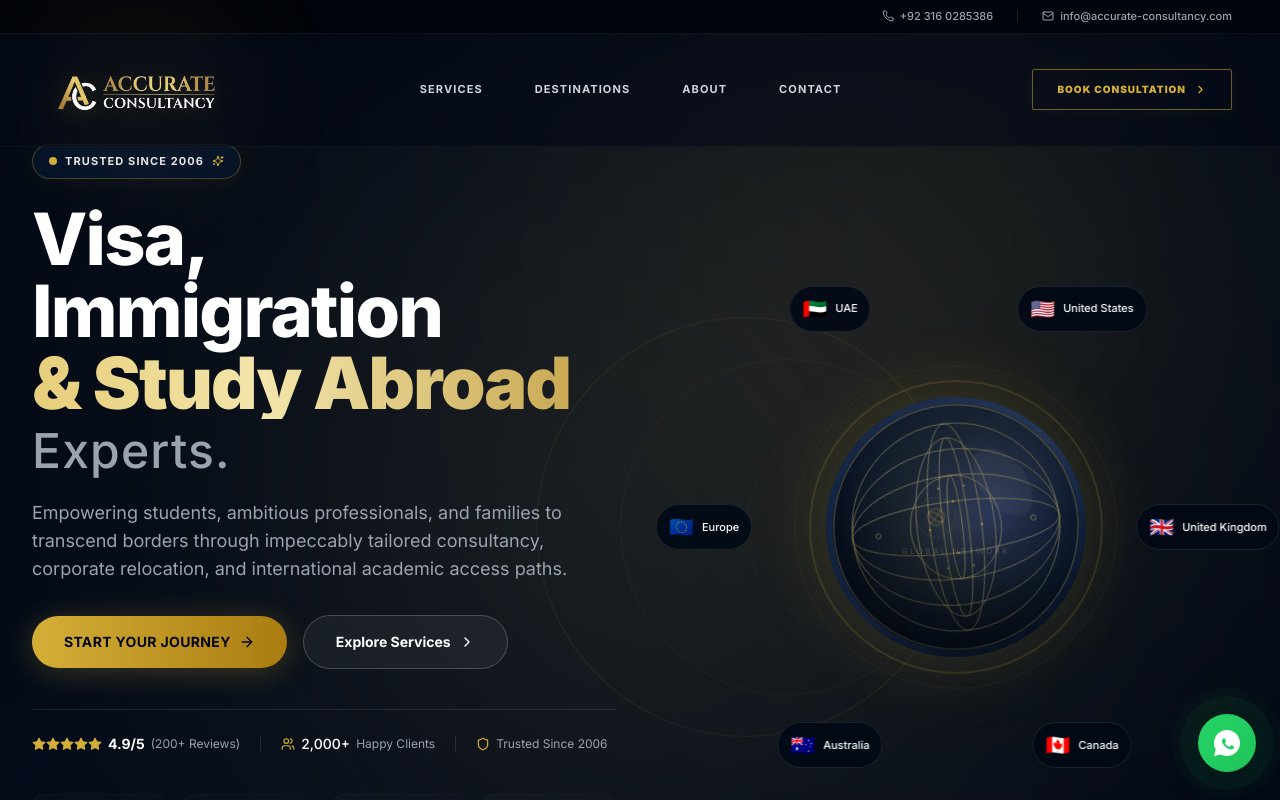
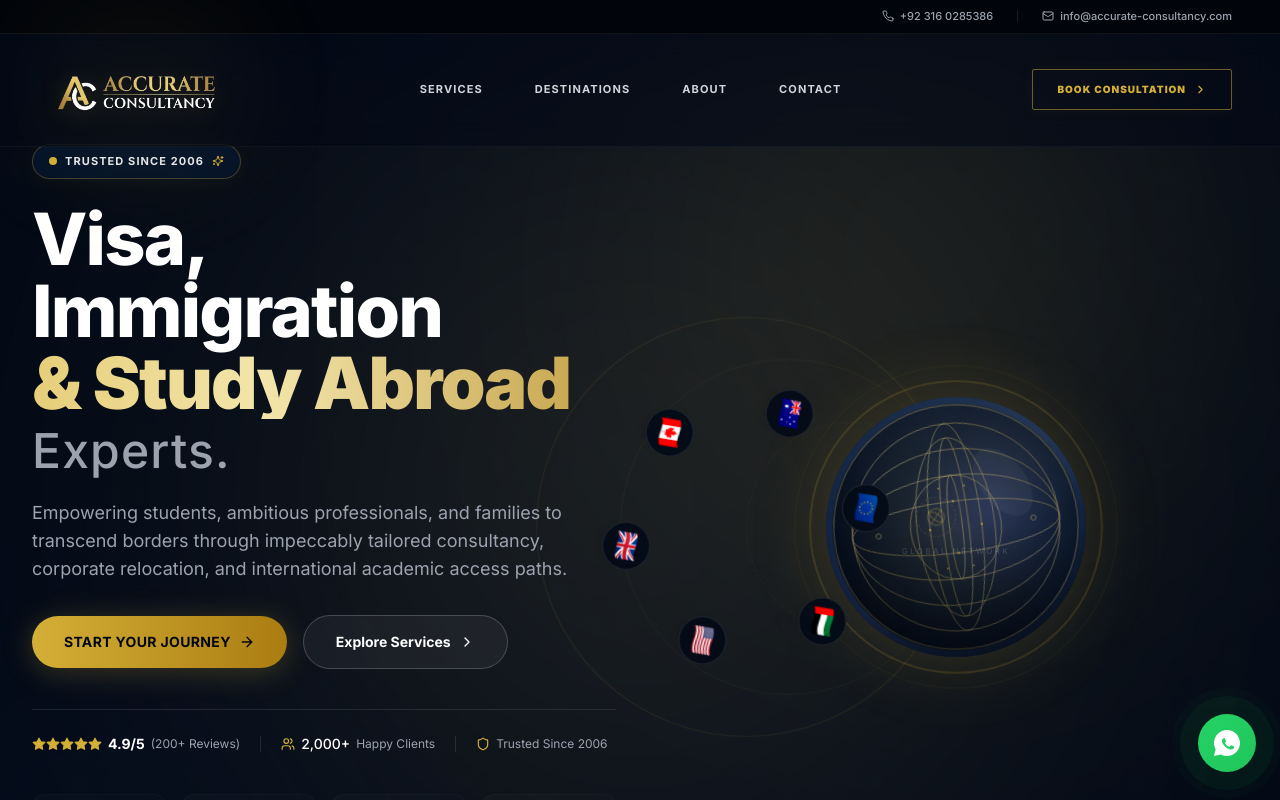
Before and after one commit to imran1001/Accurate-ConsultancyV3, a React (Vite) app: page / in a window 1280 px wide. Shown: the top 800 px of the page. Built offline with nearby package versions, Linux system fonts and the light colour scheme.

Commit message:
Refactor destination data and update comments

```diff
--- a/src/components/Hero.jsx
+++ b/src/components/Hero.jsx
@@ -24,14 +24,14 @@ const useCounter = (end, duration = 2000, start = 0) => {
   return count;
 };
 
-// Destination data for floating cards
+// Destination data – only flag and name (for tooltip)
 const destinations = [
-  { flag: '🇺🇸', name: 'United States', color: '#FF6B6B' },
-  { flag: '🇬🇧', name: 'United Kingdom', color: '#4ECDC4' },
-  { flag: '🇨🇦', name: 'Canada', color: '#FFD93D' },
-  { flag: '🇦🇺', name: 'Australia', color: '#6BCB77' },
-  { flag: '🇪🇺', name: 'Europe', color: '#4D96FF' },
-  { flag: '🇦🇪', name: 'UAE', color: '#FF6B6B' },
+  { flag: '🇺🇸', name: 'United States' },
+  { flag: '🇬🇧', name: 'United Kingdom' },
+  { flag: '🇨🇦', name: 'Canada' },
+  { flag: '🇦🇺', name: 'Australia' },
+  { flag: '🇪🇺', name: 'Europe' },
+  { flag: '🇦🇪', name: 'UAE' },
 ];
 
 // Enhanced Globe SVG with gold wireframe
@@ -226,13 +226,12 @@ const Hero = () => {
           </div>
         </div>
 
-        {/* ===== RIGHT CONTENT COLUMN – Dynamic Globe + Cards ===== */}
+        {/* ===== RIGHT COLUMN – ROTATING GLOBE WITH FLAGS ===== */}
         <div className="w-full lg:col-span-6 flex flex-col items-center justify-center relative py-6 lg:py-8 z-10">
 
-          {/* Globe Container – slightly smaller */}
           <div className="relative w-full max-w-[420px] aspect-square flex items-center justify-center">
 
-            {/* Rotating decorative rings */}
+            {/* Decorative rings */}
             <div className="absolute inset-0 rounded-full border border-[#D4AF37]/10 pointer-events-none animate-spin-slow" style={{ animationDuration: '50s' }} />
             <div className="absolute inset-[10%] rounded-full border border-[#D4AF37]/5 pointer-events-none animate-spin-slow" style={{ animationDuration: '30s', animationDirection: 'reverse' }} />
             <div className="absolute inset-[25%] rounded-full border border-dashed border-[#D4AF37]/5 pointer-events-none animate-spin-slow" style={{ animationDuration: '20s' }} />
@@ -246,51 +245,50 @@ const Hero = () => {
                 <div className="absolute inset-0 animate-spin-globe" style={{ animationDuration: '30s' }}>
                   <GlobeWireframe />
                 </div>
-                {/* Depth overlay */}
                 <div className="absolute inset-0 pointer-events-none bg-gradient-to-t from-black/40 via-transparent to-white/5" />
                 <div className="absolute w-16 h-16 rounded-full bg-[#D4AF37]/10 blur-2xl top-8 right-8 animate-pulse" />
                 <div className="absolute w-10 h-10 rounded-full bg-[#D4AF37]/5 blur-xl bottom-8 left-8 animate-pulse" style={{ animationDelay: '1.5s' }} />
               </div>
             </div>
 
-            {/* Floating destination cards – closer and larger */}
+            {/* ===== ROTATING FLAGS ===== */}
             <div className="absolute inset-0 pointer-events-none">
+              <div
+                className="absolute inset-0 animate-spin-slow"
+                style={{ animationDuration: '25s' }}
+              >
                 {destinations.map((dest, i) => {
-                // Reduced radius to bring cards closer (was 78 → now 60)
-                const radius = 60;
-                const angle = (i / destinations.length) * 360 - 60;
-                const x = 50 + radius * Math.cos((angle * Math.PI) / 180);
-                const y = 50 + radius * Math.sin((angle * Math.PI) / 180);
-
+                  const angle = (i / destinations.length) * 360;
                   return (
                     <div
                       key={i}
-                    className="absolute pointer-events-auto"
+                      className="absolute left-1/2 top-1/2 pointer-events-auto"
                       style={{
-                      left: `${x}%`,
-                      top: `${y}%`,
-                      transform: 'translate(-50%, -50%)',
+                        transform: `rotate(${angle}deg) translateX(95px)`,
+                        transformOrigin: '0 0',
+                      }}
+                    >
+                      <div
+                        className="flex items-center justify-center w-12 h-12 rounded-full bg-[#020916]/90 border border-white/10 backdrop-blur-md shadow-lg hover:border-[#D4AF37]/60 hover:shadow-[0_0_30px_rgba(212,175,55,0.2)] transition-all duration-300 cursor-pointer"
+                        style={{
+                          transform: `rotate(-${angle}deg)`,
                         }}
                         onMouseEnter={() => setHoveredDest(i)}
                         onMouseLeave={() => setHoveredDest(null)}
                       >
-                    <div
-                      className={`flex items-center gap-2 px-3 py-2 rounded-full bg-[#020916]/90 border backdrop-blur-md transition-all duration-300 ${
-                        hoveredDest === i
-                          ? 'border-[#D4AF37]/60 shadow-[0_0_30px_rgba(212,175,55,0.2)] scale-110'
-                          : 'border-white/10 hover:border-[#D4AF37]/30 hover:scale-105'
-                      }`}
-                    >
-                      {/* Larger flag */}
-                      <span className="text-xl">{dest.flag}</span>
-                      {/* Slightly larger country name */}
-                      <span className="text-[11px] font-medium text-white whitespace-nowrap hidden sm:inline">
+                        <span className="text-2xl">{dest.flag}</span>
+
+                        {/* Tooltip on hover */}
+                        {hoveredDest === i && (
+                          <div className="absolute bottom-full mb-2 left-1/2 -translate-x-1/2 whitespace-nowrap bg-gradient-to-r from-[#D4AF37] to-[#F3E5AB] text-[#020916] font-bold text-xs py-1 px-2.5 rounded-md shadow-lg pointer-events-none z-50">
                             {dest.name}
-                      </span>
+                          </div>
+                        )}
                       </div>
                     </div>
                   );
                 })}
+              </div>
             </div>
 
             {/* Center label */}
@@ -306,16 +304,15 @@ const Hero = () => {
             </div>
           </div>
 
-          {/* Mobile destination strip – updated to match new sizes */}
+          {/* Mobile destination strip – flags only */}
           <div className="lg:hidden w-full overflow-x-auto pb-3 -mx-4 px-4 scrollbar-hide mt-4">
             <div className="flex gap-2 w-max">
               {destinations.map((dest, i) => (
                 <div
                   key={i}
-                  className="flex-shrink-0 flex items-center gap-2 px-3 py-2 rounded-full bg-[#020916]/90 border border-white/10 backdrop-blur-md"
+                  className="flex-shrink-0 flex items-center gap-1 px-3 py-2 rounded-full bg-[#020916]/90 border border-white/10 backdrop-blur-md"
                 >
                   <span className="text-xl">{dest.flag}</span>
-                  <span className="text-[10px] font-medium text-white whitespace-nowrap">{dest.name}</span>
                 </div>
               ))}
             </div>
```
Lines whose indentation alone changed are shown as unchanged.
